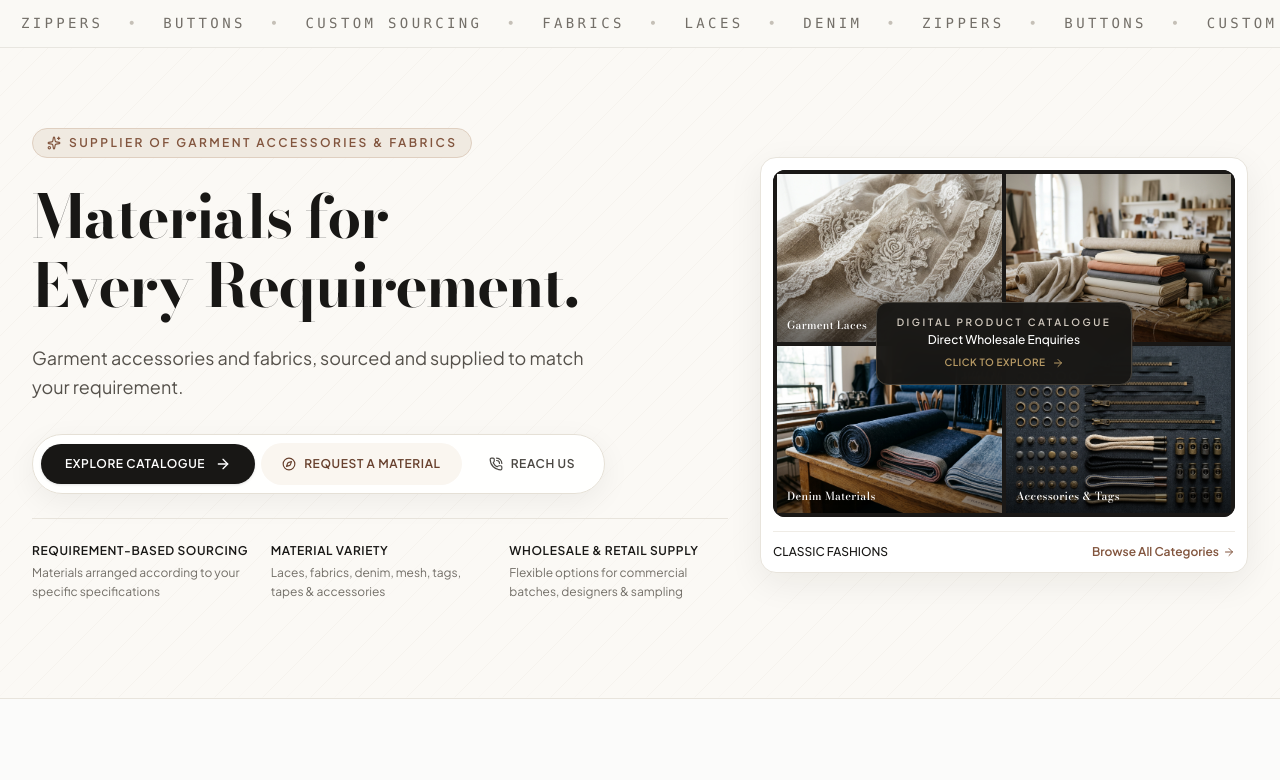
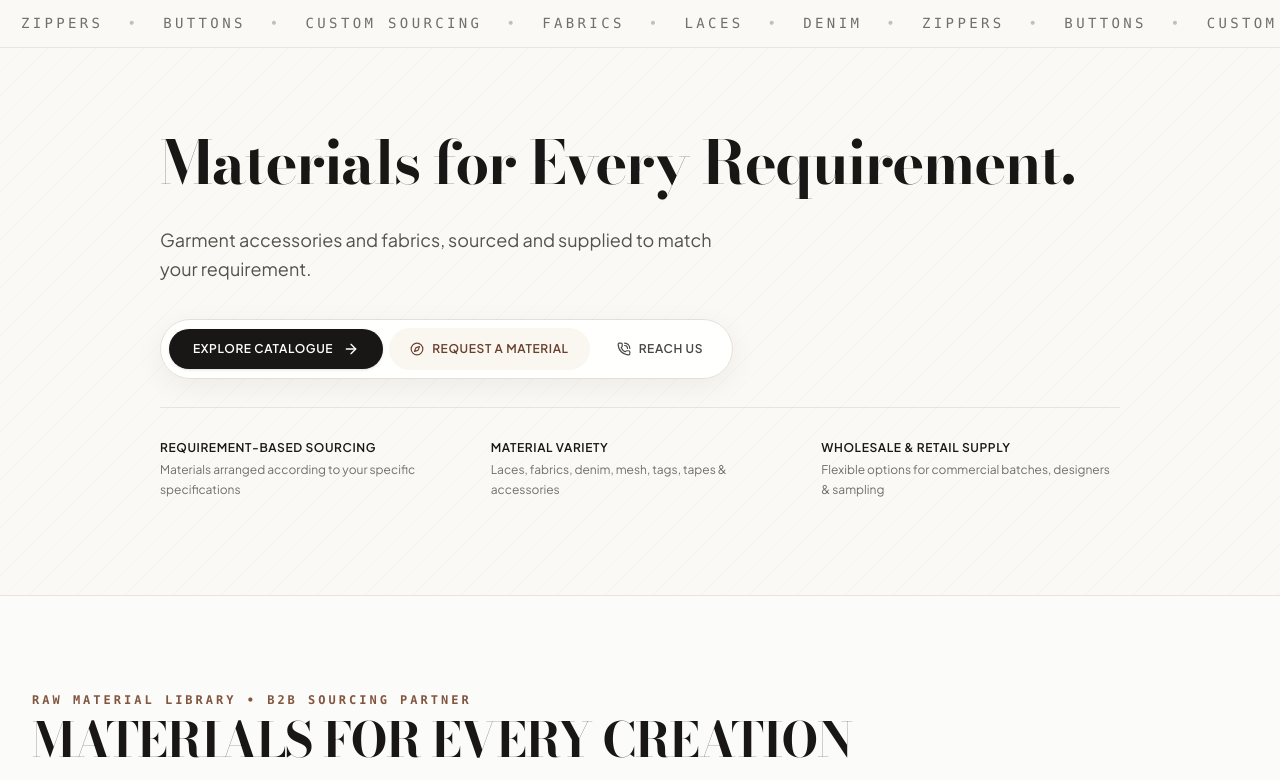
Before and after one commit to MeenakshiAnandhan27/CF-Company, a React (Vite) app: page / in a window 1280 px wide. Shown: the part 820-1600 px from the top of the page. Built offline with nearby package versions, Linux system fonts and the light colour scheme; a web font is replaced by a local one.

Commit message:
fix: remove supplier subtitle from logo & hero badge, remove hero right-side panel

```diff
--- a/src/components/Hero.tsx
+++ b/src/components/Hero.tsx
@@ -1,5 +1,5 @@
 import React from 'react';
-import { ArrowRight, Sparkles, Compass, PhoneCall } from 'lucide-react';
+import { ArrowRight, Compass, PhoneCall } from 'lucide-react';
 import { ProductCategory } from '../types.ts';
 
 interface HeroProps {
@@ -14,7 +14,7 @@ export const Hero: React.FC<HeroProps> = ({
   onRequestMaterial,
 }) => {
   return (
-    <section id="materials-hero" className="relative overflow-hidden bg-[#FBF9F5] border-b border-[#E8E4DC] pt-12 pb-16 md:pt-20 md:pb-24 scroll-mt-20">
+    <section id="materials-hero" className="relative overflow-hidden bg-[#FBF9F5] border-b border-[#E8E4DC] pt-14 pb-16 md:pt-20 md:pb-24 scroll-mt-20">
       {/* Subtle organic textile warp and weft background texture */}
       <div className="absolute inset-0 pointer-events-none opacity-30">
         <svg className="w-full h-full" xmlns="http://www.w3.org/2000/svg">
@@ -29,31 +29,21 @@ export const Hero: React.FC<HeroProps> = ({
         </svg>
       </div>
 
-      <div className="relative max-w-7xl mx-auto px-4 sm:px-6 lg:px-8">
-        <div className="grid grid-cols-1 lg:grid-cols-12 gap-12 lg:gap-8 items-center">
-
-          {/* Main Hero Copy (Col 1-7) */}
-          <div className="lg:col-span-7 space-y-6">
-
-            {/* Context kicker — Clean brand positioning */}
-            <div className="inline-flex items-center gap-2 text-xs font-semibold uppercase tracking-[0.2em] text-[#82553E] bg-[#F0EAE1] px-3.5 py-1.5 rounded-full border border-[#DFCFC0]">
-              <Sparkles className="w-3.5 h-3.5" />
-              <span>Supplier of Garment Accessories &amp; Fabrics</span>
-            </div>
+      <div className="relative max-w-5xl mx-auto px-4 sm:px-6 lg:px-8">
+        <div className="space-y-7">
 
           {/* Concise, Premium Headline */}
           <h1 className="font-serif text-4xl sm:text-5xl lg:text-6xl font-bold tracking-tight text-[#181715] leading-[1.14] text-balance">
             Materials for Every Requirement.
           </h1>
 
-            {/* Concise Supporting Text — No physical location in hero */}
+          {/* Concise Supporting Text */}
           <p className="text-base sm:text-lg text-[#55514B] leading-relaxed max-w-2xl text-pretty font-normal">
             Garment accessories and fabrics, sourced and supplied to match your requirement.
           </p>
 
-            {/* 1. HERO CTA BUTTONS — FLOATING PILL / FLOATING CONTROLS DESIGN */}
+          {/* HERO CTA BUTTONS — FLOATING PILL / FLOATING CONTROLS DESIGN */}
           <div className="pt-2">
-              {/* Floating controls container: visually connected, soft rounded, subtle depth and light shadow */}
             <div className="inline-flex flex-col sm:flex-row items-stretch sm:items-center p-1.5 sm:p-2 bg-white/90 backdrop-blur-md rounded-2xl sm:rounded-full border border-[#E5E0D6] shadow-[0_8px_30px_rgba(24,23,21,0.06)] hover:shadow-[0_12px_40px_rgba(24,23,21,0.1)] transition-all duration-300 gap-2 sm:gap-1.5 max-w-full">
 
               {/* Primary: EXPLORE CATALOGUE */}
@@ -86,8 +76,8 @@ export const Hero: React.FC<HeroProps> = ({
             </div>
           </div>
 
-            {/* Information Strip — Core Business Capabilities without location claims */}
-            <div className="pt-6 border-t border-[#E8E4DC] grid grid-cols-1 sm:grid-cols-3 gap-5 text-left">
+          {/* Information Strip — Core Business Capabilities */}
+          <div className="pt-8 border-t border-[#E8E4DC] grid grid-cols-1 sm:grid-cols-3 gap-6 sm:gap-8 text-left">
             <div>
               <span className="block text-xs font-semibold uppercase tracking-wider text-[#181715]">
                 Requirement-Based Sourcing
@@ -117,145 +107,6 @@ export const Hero: React.FC<HeroProps> = ({
           </div>
 
         </div>
-
-          {/* Hero Visual Showcase Panel (Col 8-12) — Interactive real photography preview */}
-          <div className="lg:col-span-5">
-            <div
-              onClick={() => onExploreCatalogue()}
-              role="button"
-              tabIndex={0}
-              onKeyDown={(e) => {
-                if (e.key === 'Enter' || e.key === ' ') {
-                  e.preventDefault();
-                  onExploreCatalogue();
-                }
-              }}
-              className="group cursor-pointer relative p-3 bg-white rounded-2xl shadow-[0_10px_35px_rgba(24,23,21,0.07)] hover:shadow-[0_16px_48px_rgba(24,23,21,0.12)] border border-[#E8E4DC] hover:border-[#82553E]/50 transition-all duration-300 transform hover:-translate-y-1 block focus:outline-none focus:ring-2 focus:ring-[#82553E]"
-              title="Click to explore the Digital Product Catalogue"
-            >
-              <div className="relative aspect-[4/3] rounded-xl overflow-hidden bg-[#181715]">
-                {/* 4 Quadrants featuring real material photographs */}
-                <div className="absolute inset-0 grid grid-cols-2 grid-rows-2 gap-1 p-1 bg-[#1A1816]">
-
-                  {/* Quadrant 1: Laces */}
-                  <div
-                    onClick={(e) => {
-                      e.stopPropagation();
-                      onExploreCatalogue('laces');
-                    }}
-                    className="relative overflow-hidden group/q1 bg-[#23201D]"
-                  >
-                    <img
-                      src="/assets/materials/laces.jpg"
-                      alt="Raw lace material close-up texture"
-                      referrerPolicy="no-referrer"
-                      className="w-full h-full object-cover object-center transition-transform duration-500 group-hover/q1:scale-110"
-                    />
-                    <div className="absolute inset-0 bg-gradient-to-t from-black/50 via-transparent to-transparent" />
-                    <div className="absolute bottom-2 left-2.5 right-2 text-white">
-                      <span className="block text-[11px] font-serif font-medium tracking-wide drop-shadow-sm group-hover/q1:text-[#F3EFEA]">
-                        Garment Laces
-                      </span>
-                    </div>
-                  </div>
-
-                  {/* Quadrant 2: Fabrics */}
-                  <div
-                    onClick={(e) => {
-                      e.stopPropagation();
-                      onExploreCatalogue('fabrics');
-                    }}
-                    className="relative overflow-hidden group/q2 bg-[#23201D]"
-                  >
-                    <img
-                      src="/assets/materials/fabrics.jpg"
-                      alt="Raw woven fabric rolls and textile texture"
-                      referrerPolicy="no-referrer"
-                      className="w-full h-full object-cover object-center transition-transform duration-500 group-hover/q2:scale-110"
-                    />
-                    <div className="absolute inset-0 bg-gradient-to-t from-black/50 via-transparent to-transparent" />
-                    <div className="absolute bottom-2 left-2.5 right-2 text-white">
-                      <span className="block text-[11px] font-serif font-medium tracking-wide drop-shadow-sm group-hover/q2:text-[#F3EFEA]">
-                        Fabrics &amp; Gadas
-                      </span>
-                    </div>
-                  </div>
-
-                  {/* Quadrant 3: Denim */}
-                  <div
-                    onClick={(e) => {
-                      e.stopPropagation();
-                      onExploreCatalogue('denim');
-                    }}
-                    className="relative overflow-hidden group/q3 bg-[#23201D]"
-                  >
-                    <img
-                      src="/assets/materials/denim.jpg"
-                      alt="Raw denim twill fabric texture"
-                      referrerPolicy="no-referrer"
-                      className="w-full h-full object-cover object-center transition-transform duration-500 group-hover/q3:scale-110"
-                    />
-                    <div className="absolute inset-0 bg-gradient-to-t from-black/50 via-transparent to-transparent" />
-                    <div className="absolute bottom-2 left-2.5 right-2 text-white">
-                      <span className="block text-[11px] font-serif font-medium tracking-wide drop-shadow-sm group-hover/q3:text-[#F3EFEA]">
-                        Denim Materials
-                      </span>
-                    </div>
-                  </div>
-
-                  {/* Quadrant 4: Garment Accessories */}
-                  <div
-                    onClick={(e) => {
-                      e.stopPropagation();
-                      onExploreCatalogue('accessories');
-                    }}
-                    className="relative overflow-hidden group/q4 bg-[#23201D]"
-                  >
-                    <img
-                      src="/assets/materials/accessories.jpg"
-                      alt="Raw garment accessories, buttons and trims"
-                      referrerPolicy="no-referrer"
-                      className="w-full h-full object-cover object-center transition-transform duration-500 group-hover/q4:scale-110"
-                    />
-                    <div className="absolute inset-0 bg-gradient-to-t from-black/50 via-transparent to-transparent" />
-                    <div className="absolute bottom-2 left-2.5 right-2 text-white">
-                      <span className="block text-[11px] font-serif font-medium tracking-wide drop-shadow-sm group-hover/q4:text-[#F3EFEA]">
-                        Accessories &amp; Tags
-                      </span>
-                    </div>
-                  </div>
-
-                </div>
-
-                {/* Central Brand Seal with Hover Indicator */}
-                <div className="absolute inset-0 flex items-center justify-center pointer-events-none p-4">
-                  <div className="bg-[#181715]/95 backdrop-blur-md px-5 py-3 rounded-xl border border-[#444039] text-center shadow-2xl transition-all duration-300 group-hover:scale-105 group-hover:border-[#C9A96E]">
-                    <p className="text-[10px] tracking-[0.25em] uppercase text-[#D1C9BE] font-semibold">
-                      Digital Product Catalogue
-                    </p>
-                    <p className="text-xs text-white font-medium mt-0.5">
-                      Direct Wholesale Enquiries
-                    </p>
-                    <span className="inline-flex items-center gap-1.5 text-[10px] font-semibold uppercase tracking-wider text-[#C9A96E] mt-1.5 opacity-90 group-hover:opacity-100">
-                      <span>Click to Explore</span>
-                      <ArrowRight className="w-3 h-3 group-hover:translate-x-1 transition-transform" />
-                    </span>
-                  </div>
-                </div>
-              </div>
-
-              {/* Bottom Card Summary */}
-              <div className="mt-3.5 pt-3 border-t border-[#EFECE6] flex items-center justify-between text-xs text-[#585550]">
-                <span className="font-medium text-[#181715]">CLASSIC FASHIONS</span>
-                <span className="text-[#82553E] font-semibold inline-flex items-center gap-1 group-hover:underline">
-                  <span>Browse All Categories</span>
-                  <ArrowRight className="w-3 h-3" />
-                </span>
-              </div>
-            </div>
-          </div>
-
-        </div>
       </div>
     </section>
   );
--- a/src/components/Navbar.tsx
+++ b/src/components/Navbar.tsx
@@ -53,12 +53,9 @@ export const Navbar: React.FC<NavbarProps> = ({
           <div className="w-11 h-11 rounded-lg flex items-center justify-center p-2 transition-all duration-300 group-hover:scale-105 shrink-0 bg-[#181715] border border-[#302D29] group-hover:border-[#82553E]/60 shadow-xs">
             <BrandLogo variant="white" size="sm" className="w-full h-auto" />
           </div>
-          <div className="flex flex-col justify-center">
-            <span className="font-display text-lg sm:text-xl font-bold tracking-[0.08em] block leading-snug whitespace-nowrap pt-0.5 text-[#181715] group-hover:text-[#82553E] transition-colors">
+          <div className="flex items-center">
+            <span className="font-display text-lg sm:text-xl font-bold tracking-[0.08em] block leading-snug whitespace-nowrap text-[#181715] group-hover:text-[#82553E] transition-colors">
               {businessConfig.businessName}
-            </span>
-            <span className="text-[9px] sm:text-[10px] tracking-[0.16em] uppercase font-mono font-semibold block whitespace-nowrap leading-none mt-0.5 text-[#82553E]">
-              SUPPLIER OF GARMENT ACCESSORIES &amp; FABRICS
             </span>
           </div>
         </button>
```
Lines whose indentation alone changed are shown as unchanged.
